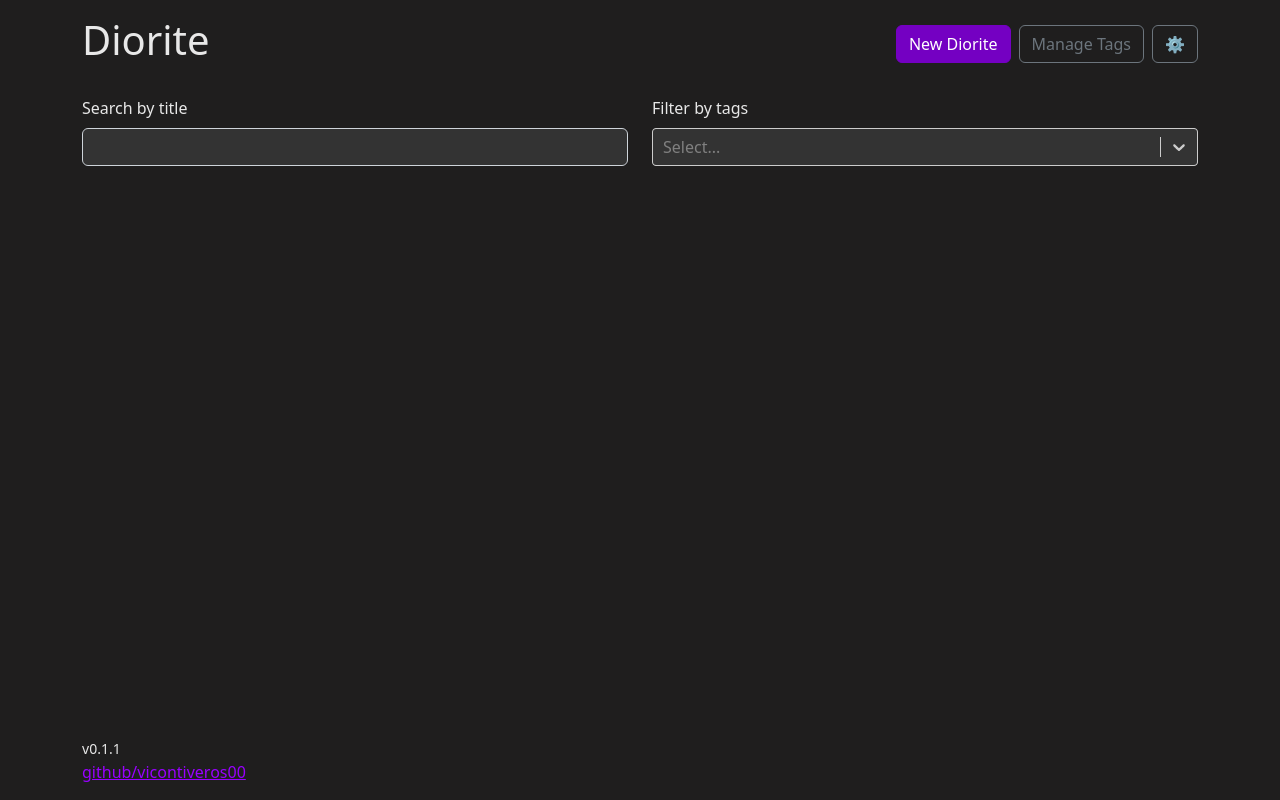
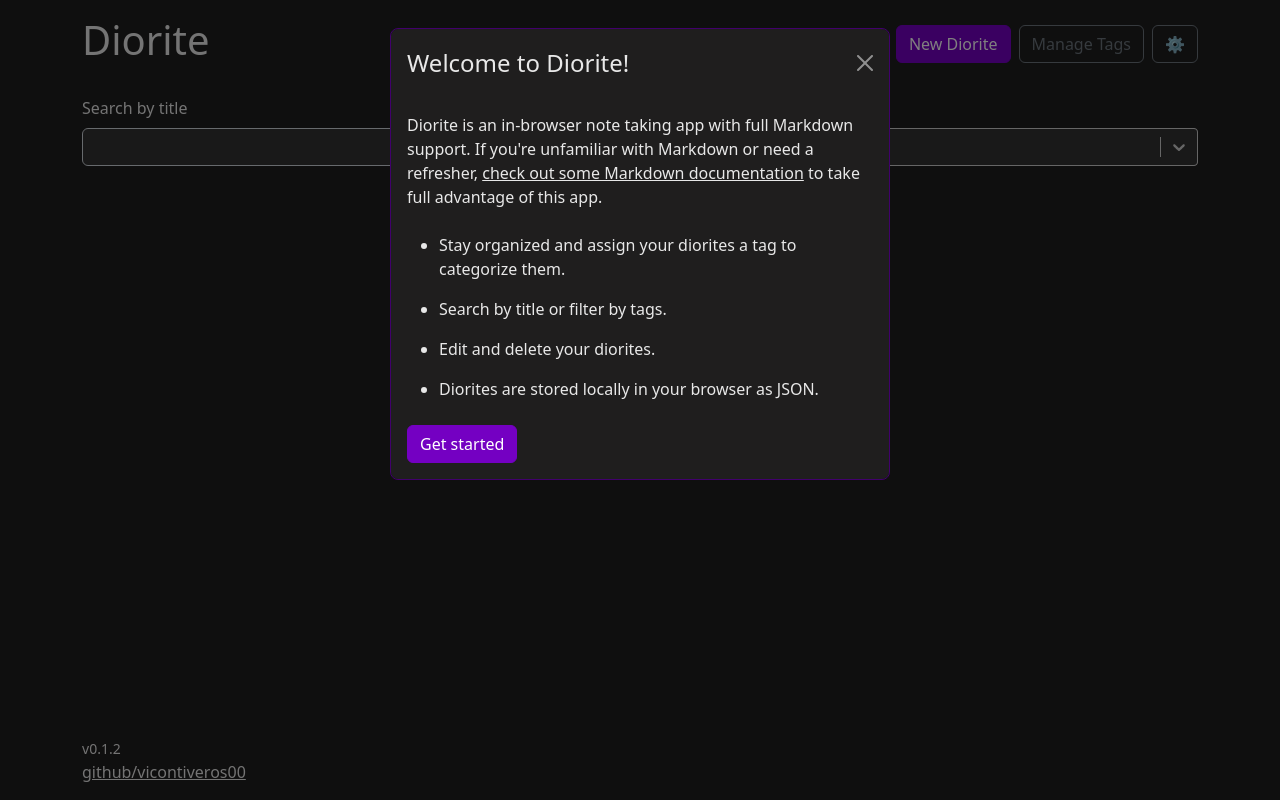
Before and after one commit to vicontiveros00/Diorite, a React (Vite) app: page / in a window 1280 px wide. Built offline with nearby package versions, Linux system fonts and the light colour scheme.

Commit message:
Added modal for new users, some style changes

```diff
--- a/package.json
+++ b/package.json
@@ -1,7 +1,7 @@
 {
   "name": "diorite",
   "private": true,
-  "version": "0.1.1",
+  "version": "0.1.2",
   "type": "module",
   "scripts": {
     "dev": "vite",
--- a/src/bootstrap-overrides.css
+++ b/src/bootstrap-overrides.css
@@ -22,6 +22,23 @@ body {
 .note-title-bar {
     padding-bottom: 1rem;
     border-bottom: 1px solid #000 !important;
+}
+
+.spin {
+    font-size: 1.2rem;
+    display: inline-flex;
+    justify-content: center;
+    align-items: center;
+    animation: spin 5000ms infinite linear;
+}
+
+@keyframes spin {
+    0% {
+        transform: rotateZ(0deg);
+    }
+    100% {
+        transform: rotateZ(360deg);
+    }
 }
 
 /*yes you really do need all of this to style react select 😭*/
@@ -86,7 +103,7 @@ body {
 }
 
 .modal-content {
-    background-color: #3e3d3d !important;
+    background-color: #1f1e1e !important;
     border: 1px solid #41006c !important;
 }
 
@@ -94,6 +111,14 @@ body {
     border-bottom: none !important;
 }
 
+textarea {
+    resize: none !important;
+}
+
 a {
-    color: #9900ff !important;
+    color: #e8e8e8 !important;
 }
+
+a:hover {
+    color: #fff !important;
+}
--- a/src/components/EditNote.tsx
+++ b/src/components/EditNote.tsx
@@ -1,3 +1,4 @@
+import { Button, Col, Row } from "react-bootstrap";
 import { EditNoteProps } from "../util/types";
 import { useCurrentNote } from "./Layout"
 import NoteForm from "./NoteForm"
@@ -7,7 +8,16 @@ const EditNote = ({ onSubmit, onAddTag, existingTags }: EditNoteProps) => {
     const currentNote = useCurrentNote();
     return (
         <>
-            <h1 className="mb-4">Edit Note</h1>
+            <Row className="align-items-center mb-4">
+                <Col>
+                    <h1>Edit Diorite</h1>
+                </Col>
+                <Col xs='auto'>
+                    <a target='_blank' rel="noreferrer" href='https://www.markdownguide.org/basic-syntax/'>
+                        <Button variant="primary">Markdown Syntax</Button>
+                    </a>
+                </Col>
+            </Row>
             <NoteForm
                 title={currentNote.title}
                 markdown={currentNote.markdown}
--- /dev/null
+++ b/src/components/Modals/NewUser.tsx
@@ -0,0 +1,29 @@
+import { Button, Modal, Stack } from "react-bootstrap"
+import { Link } from "react-router-dom"
+import { NewUserModal } from "../../util/types"
+
+const NewUser = ({ showNewUserModal, handleClose }: NewUserModal) => {
+    return (
+        <Modal show={showNewUserModal}>
+            <Modal.Header closeButton closeVariant="white" onHide={handleClose}>
+                <Modal.Title>Welcome to Diorite!</Modal.Title>
+            </Modal.Header>
+            <Modal.Body>
+                <Stack gap={2}>
+                    <p>Diorite is an in-browser note taking app with full Markdown support. If you're unfamiliar with Markdown or need a refresher, <a target='_blank' rel="noreferrer" href='https://www.markdownguide.org/basic-syntax/'>check out some Markdown documentation</a> to take full advantage of this app.</p>
+                    <ul>
+                        <li className='mb-3'>Stay organized and assign your diorites a tag to categorize them.</li>
+                        <li className='mb-3'>Search by title or filter by tags.</li>
+                        <li className='mb-3'>Edit and delete your diorites.</li>
+                        <li>Diorites are stored locally in your browser as JSON.</li>
+                    </ul>
+                    <Link to='/new'>
+                        <Button variant="primary">Get started</Button>
+                    </Link>
+                </Stack>
+            </Modal.Body>
+        </Modal>
+    )
+}
+
+export default NewUser
--- a/src/components/Modals/Settings.tsx
+++ b/src/components/Modals/Settings.tsx
@@ -30,12 +30,14 @@ const Settings = ({ showSettingsModal, handleClose }: SettingsModal) => {
 
     return (
         <Modal show={showSettingsModal} onHide={handleClose}>
-            <Modal.Header closeButton closeVariant='white'>
-                <Modal.Title>Settings</Modal.Title>
+            <Modal.Header closeButton closeVariant='white' onClick={() => {
+                setDeleteClickCounts(0)
+            }}>
+                <Modal.Title>Settings <span className='spin'>⚙️</span></Modal.Title>
             </Modal.Header>
             <Modal.Body>
                 <Stack gap={2}>
-                    <Row>
+                    <Row className="d-flex align-items-center">
                         <Col>Click 3 times to delete all local data.{renderDeleteText()}</Col>
                         <Col xs='auto'>
                             <Button disabled={deleteClickCounts >= 3} onClick={() => {
--- a/src/components/NewNote.tsx
+++ b/src/components/NewNote.tsx
@@ -1,3 +1,4 @@
+import { Button, Col, Row } from "react-bootstrap";
 import { NewNoteProps } from "../util/types"
 import NoteForm from "./NoteForm"
 
@@ -5,7 +6,16 @@ import NoteForm from "./NoteForm"
 const NewNote = ({ onSubmit, onAddTag, existingTags }: NewNoteProps) => {
     return (
         <>
-            <h1 className="mb-4">New Note</h1>
+            <Row className="align-items-center mb-4">
+                <Col>
+                    <h1>New Diorite</h1>
+                </Col>
+                <Col xs='auto'>
+                    <a target='_blank' rel="noreferrer" href='https://www.markdownguide.org/basic-syntax/'>
+                        <Button variant="primary">Markdown Syntax</Button>
+                    </a>
+                </Col>
+            </Row>
             <NoteForm
                 onSubmit={onSubmit}
                 onAddTag={onAddTag}
--- a/src/components/NoteForm.tsx
+++ b/src/components/NoteForm.tsx
@@ -42,6 +42,7 @@ const NoteForm = ({
                         <Form.Group controlId='title'>
                             <Form.Label>Title</Form.Label>
                             <Form.Control
+                                placeholder="Diorite's title...."
                                 className='input-title'
                                 ref={titleRef}
                                 defaultValue={title}
@@ -81,11 +82,12 @@ const NoteForm = ({
                     </Col>
                 </Row>
                 <Form.Group controlId='markdown'>
-                    <Form.Label>Text</Form.Label>
+                    <Form.Label>Markdown</Form.Label>
                     <Form.Control
                         className='input-text'
                         ref={textRef}
                         defaultValue={markdown}
+                        placeholder='Type Markdown text here....'
                         required as="textarea"
                         rows={14}
                     />
--- a/src/components/NoteList.tsx
+++ b/src/components/NoteList.tsx
@@ -1,4 +1,4 @@
-import { useMemo, useState } from "react";
+import { useMemo, useState, useEffect } from "react";
 import { Button, Col, Row, Stack, Form } from "react-bootstrap";
 import { Link } from "react-router-dom";
 import ReactSelect from 'react-select';
@@ -7,12 +7,20 @@ import { NoteListProps, Tag } from "../util/types";
 import NotePreview from "./NotePreview/NotePreview";
 import TagsModal from "./Modals/TagsModal";
 import Settings from "./Modals/Settings";
+import NewUser from "./Modals/NewUser";
 
 const NoteList = ({ existingTags, notes, updateTag, removeTag }: NoteListProps) => {
     const [currentTags, setCurrentTags] = useState<Tag[]>([]);
     const [title, setTitle] = useState<string>('');
     const [manageTagModalOpen, setManageTagModalOpen] = useState<boolean>(false);
     const [showSettingsModal, setShowSettingsModal] = useState<boolean>(false);
+    const [showNewUserModal, setShowNewUserModal] = useState<boolean>(false);
+
+    useEffect(() => {
+        if (notes.length === 0) {
+            setShowNewUserModal(true)
+        }
+    }, [])
 
     const findNote = useMemo(() => {
         return notes.filter((note) => {
@@ -97,6 +105,9 @@ const NoteList = ({ existingTags, notes, updateTag, removeTag }: NoteListProps)
                 })}
             </Row>
             {/*Modals*/}
+            <NewUser showNewUserModal={showNewUserModal} handleClose={() => {
+                setShowNewUserModal(false);
+            }}/>
             <TagsModal existingTags={existingTags} updateTag={updateTag} removeTag={removeTag} showTagModal={manageTagModalOpen} handleClose={() => {
                 setManageTagModalOpen(false);
             }} />
--- a/src/util/types.ts
+++ b/src/util/types.ts
@@ -80,3 +80,8 @@ export type SettingsModal = {
     showSettingsModal: boolean
     handleClose: () => void
 }
+
+export type NewUserModal = {
+    showNewUserModal: boolean
+    handleClose: () => void
+}
```
